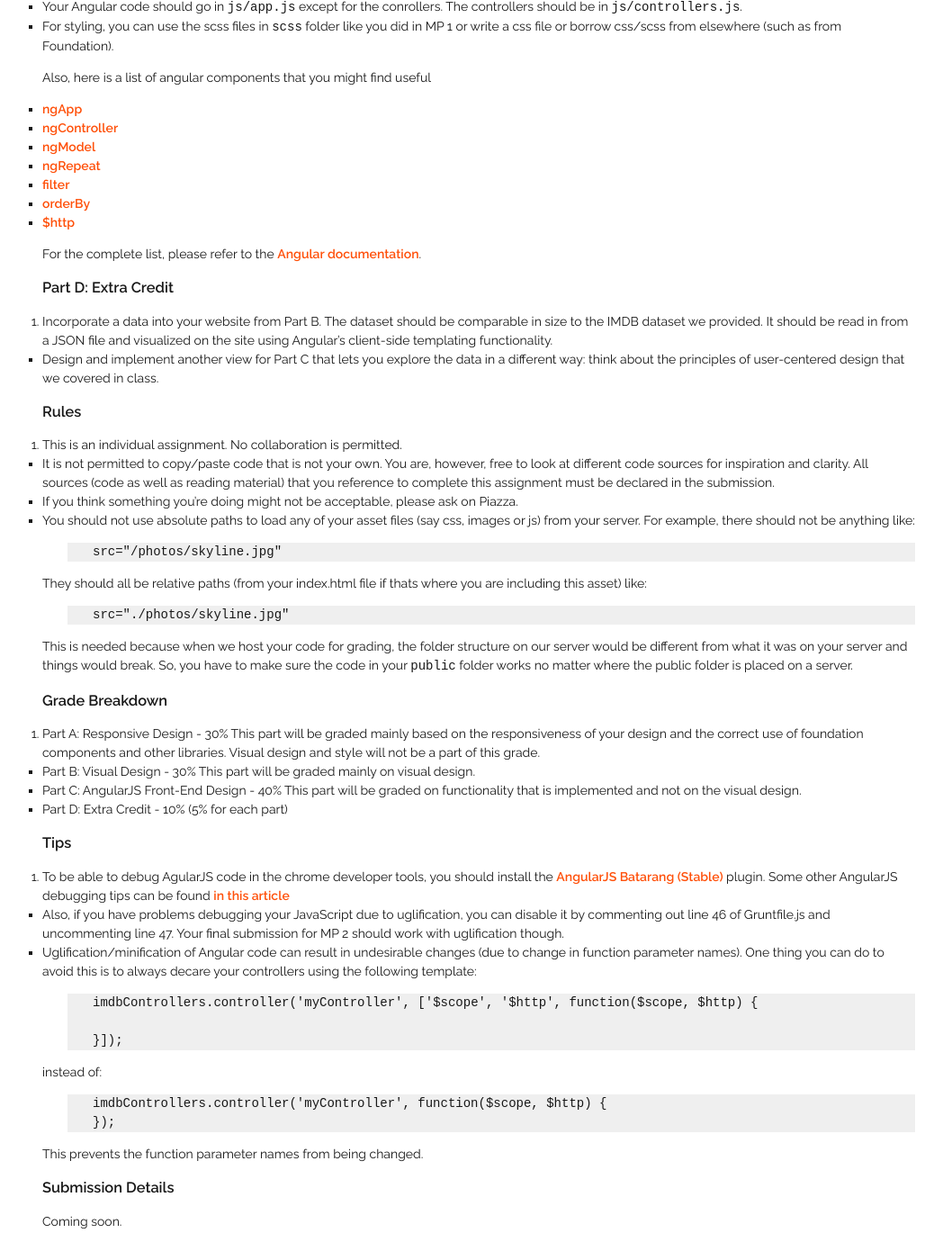
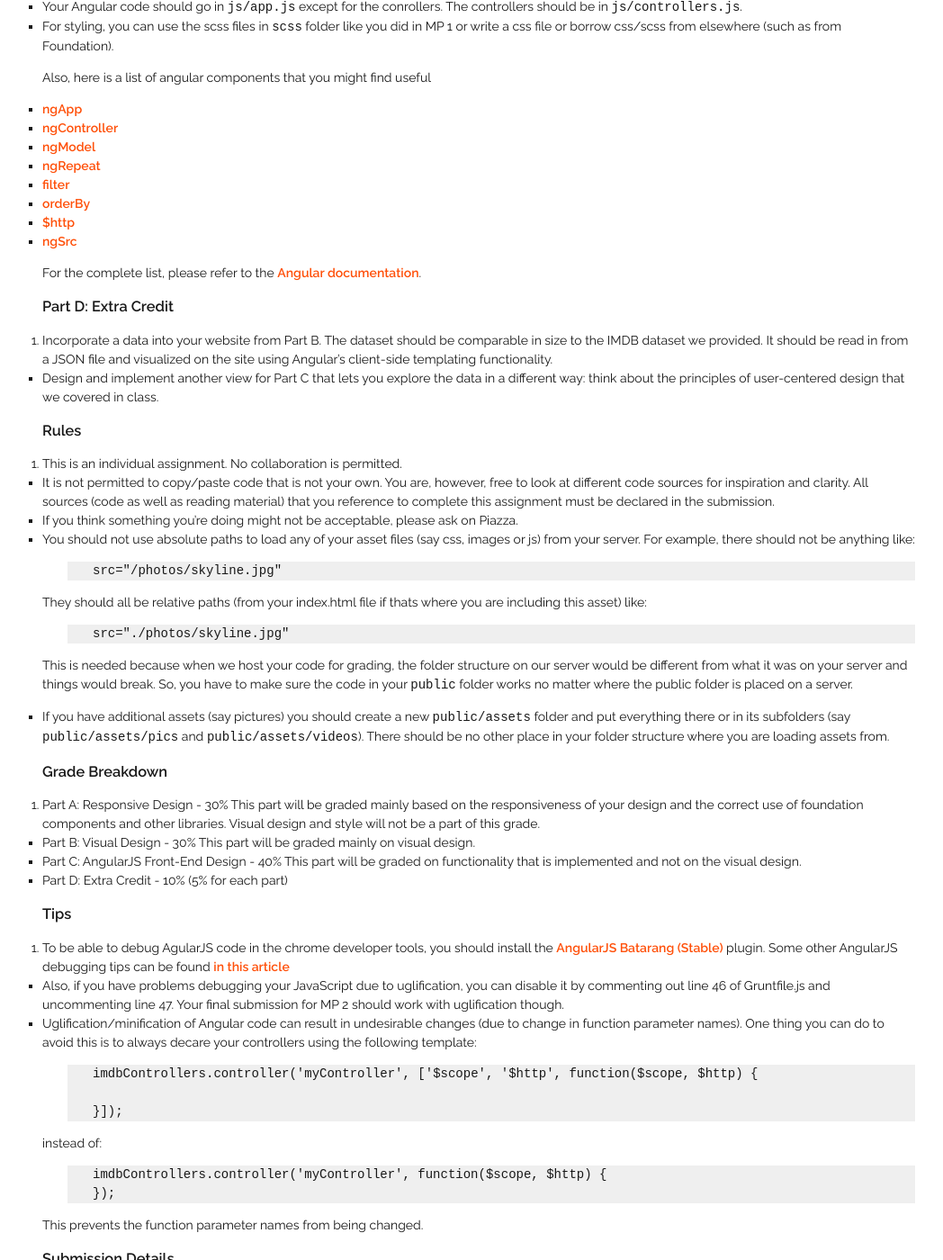
Before and after one commit to biplabdeka/fa2016, a Jekyll site: the page built from _posts/2015-2-23-MP-2.md, in a window 1280 px wide and 1400 px high, scrolled down 1826 px. Shown: the whole window at 90% size, without its empty margins (108-1156 px from the left). Built offline with Jekyll 4.4.1, drawn with Linux system fonts in a browser that asks for light colours; nearby versions of some CDN libraries; Markdown is read by kramdown in place of the engine named in the settings.

Commit message:
added single asset folder rule

````diff
--- a/_posts/2015-2-23-MP-2.md
+++ b/_posts/2015-2-23-MP-2.md
@@ -71,6 +71,7 @@
 + [filter](https://docs.angularjs.org/api/ng/service/$filter)
 + [orderBy](https://docs.angularjs.org/api/ng/filter/orderBy)
 + [$http](https://docs.angularjs.org/api/ng/service/$http)
++ [ngSrc](https://docs.angularjs.org/api/ng/directive/ngSrc)
 
 For the complete list, please refer to the [Angular documentation](https://docs.angularjs.org/api/ng).
 
@@ -95,6 +96,7 @@
 src="./photos/skyline.jpg"
 ```
 This is needed because when we host your code for grading, the folder structure on our server would be different from what it was on your server and things would break. So, you have to make sure the code in your `public` folder works no matter where the public folder is placed on a server.
++ If you have additional assets (say pictures) you should create a new `public/assets` folder and put everything there or in its subfolders (say `public/assets/pics` and `public/assets/videos`). There should be no other place in your folder structure where you are loading assets from.
 
 ###Grade Breakdown
 
````
